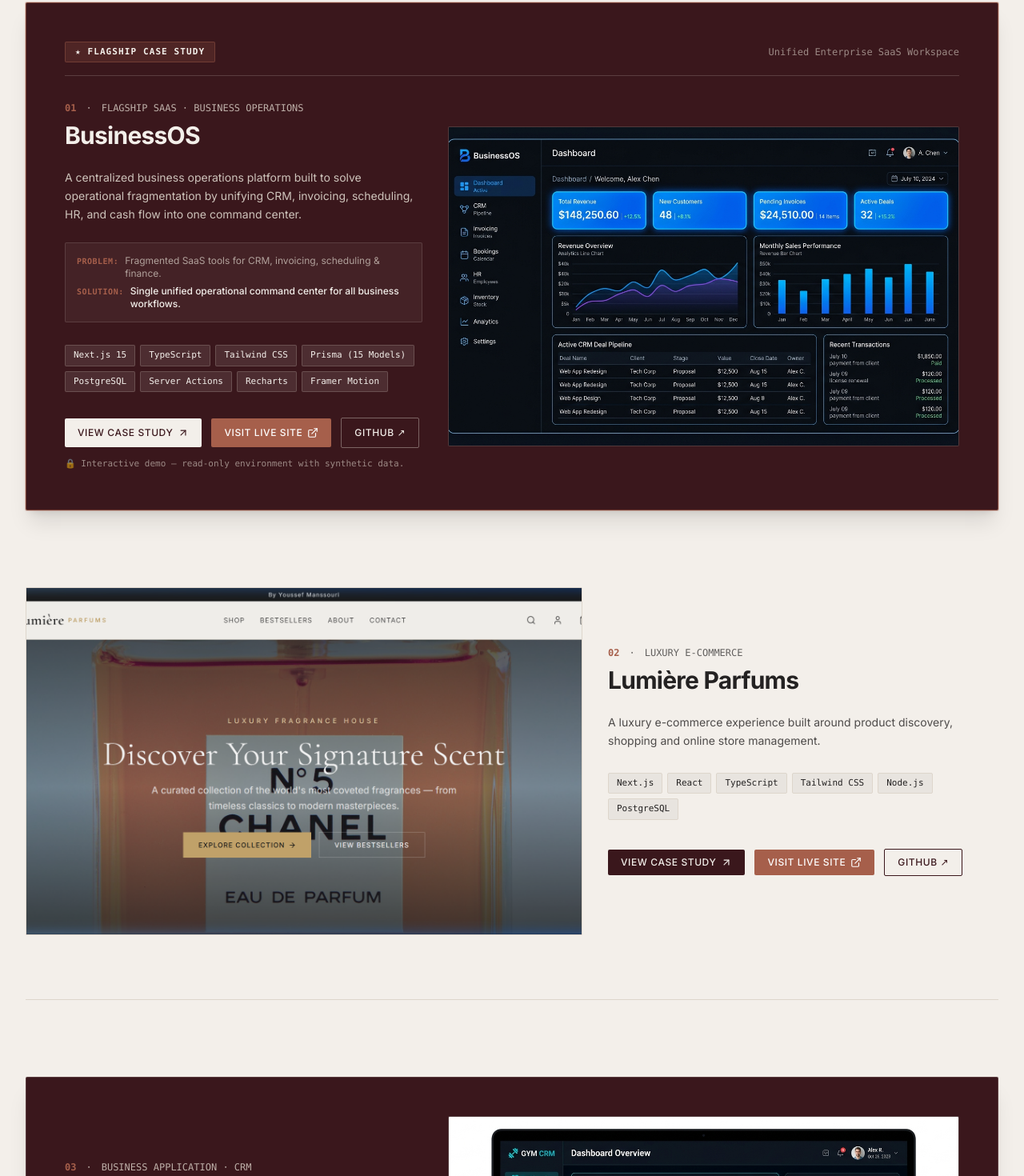
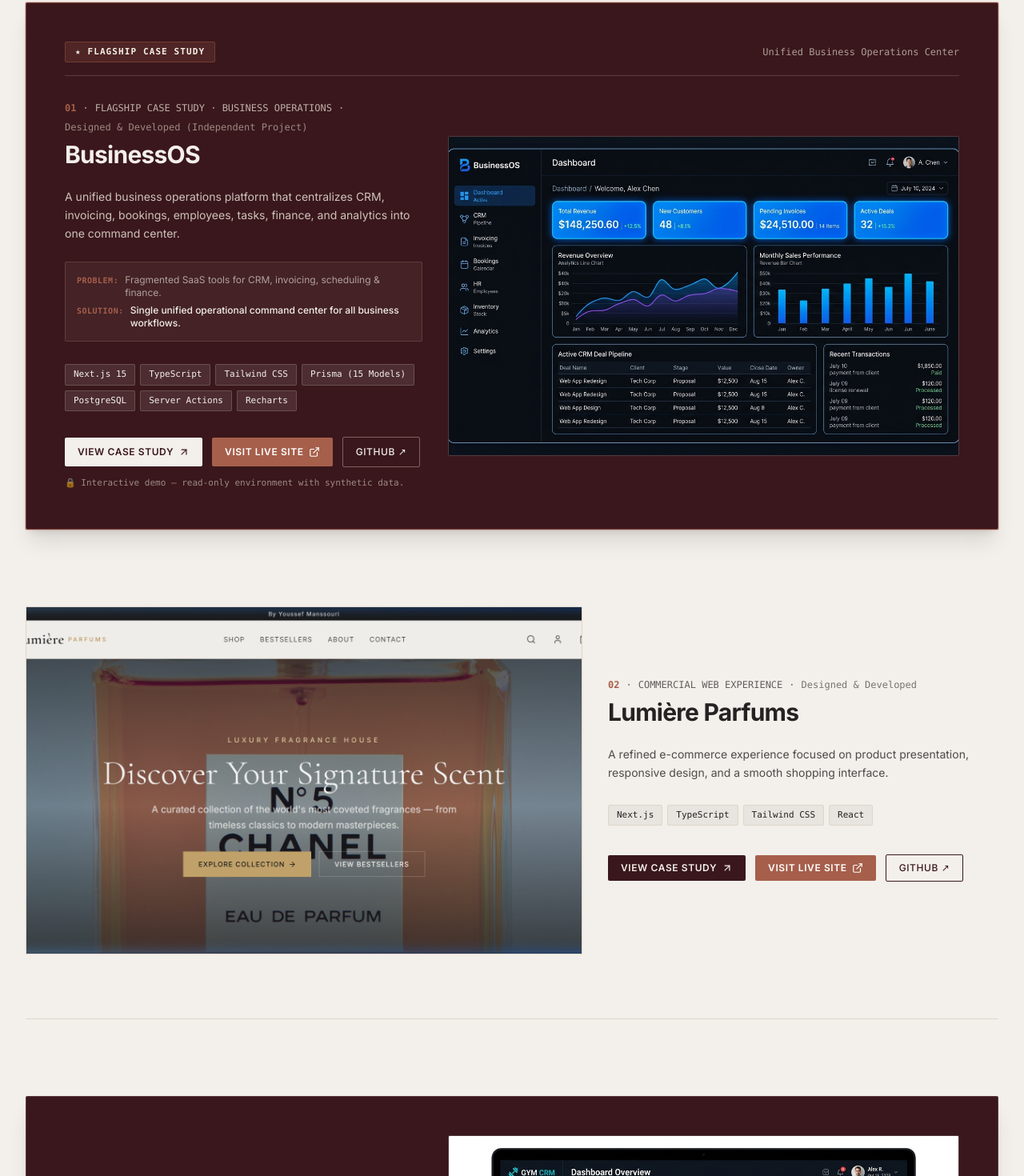
Before and after one commit to youssefmanssouri/manssouri-portfolio, a Next.js app: page / in a window 1280 px wide. Shown: the part 1175-2645 px from the top of the page at 80% size. Built offline with nearby package versions, Linux system fonts and the light colour scheme.

Commit message:
Enhance Selected Work section hierarchy, role metadata & verified tech stack

```diff
--- a/components/sections/selected-work.tsx
+++ b/components/sections/selected-work.tsx
@@ -54,6 +54,7 @@
 }) {
   const shortDesc = language === "fr" ? project.shortDescriptionFr : project.shortDescription;
   const category = language === "fr" ? project.categoryFr : project.category;
+  const role = language === "fr" ? project.roleFr : project.role;
   const itemNum = `0${index + 1}`;
 
   const isFlagship = project.id === "businessos";
@@ -67,8 +68,8 @@
             <div className="inline-flex items-center gap-2 px-3 py-1 rounded-xs bg-[#A65F4B]/20 border border-[#A65F4B]/40 text-[#F3EFEA] text-[11px] font-mono uppercase tracking-widest font-semibold">
               <span>★ {language === "fr" ? "Projet Phare" : "Flagship Case Study"}</span>
             </div>
-            <span className="text-xs font-mono text-[#DED6CC]/60 hidden sm:inline">
-              {language === "fr" ? "Plateforme SaaS Unifiée" : "Unified Enterprise SaaS Workspace"}
+            <span className="text-xs font-mono text-[#DED6CC]/70 hidden sm:inline font-medium">
+              {language === "fr" ? "Plateforme Opérationnelle Unifiée" : "Unified Business Operations Center"}
             </span>
           </div>
         )}
@@ -77,10 +78,12 @@
 
           <div className="lg:col-span-5 space-y-6">
             <div className="space-y-2">
-              <div className="flex items-center gap-3 text-xs font-mono text-[#DED6CC]/80">
+              <div className="flex flex-wrap items-center gap-2 text-xs font-mono text-[#DED6CC]/80">
                 <span className="text-[#A65F4B] font-bold">{itemNum}</span>
                 <span>·</span>
                 <span className="uppercase">{category}</span>
+                <span>·</span>
+                <span className="text-[#DED6CC]/60">{role}</span>
               </div>
               <h3 className="text-2xl sm:text-3xl font-bold text-[#F3EFEA] tracking-tight">
                 {project.name}
@@ -120,7 +123,7 @@
                 <Link
                   href={`/projects/${project.slug}`}
                   prefetch={true}
-                  className="inline-flex items-center gap-1.5 bg-[#F3EFEA] text-[#3A171C] px-4 py-2.5 rounded-xs text-xs font-medium uppercase tracking-wider hover:bg-white transition-all active:scale-[0.98]"
+                  className="inline-flex items-center gap-1.5 bg-[#F3EFEA] text-[#3A171C] px-4 py-2.5 rounded-xs text-xs font-semibold uppercase tracking-wider hover:bg-white transition-all active:scale-[0.98]"
                 >
                   {t("work.viewCaseStudy")}
                   <ArrowUpRight className="w-3.5 h-3.5" />
@@ -131,7 +134,7 @@
                     href={project.liveUrl}
                     target="_blank"
                     rel="noopener noreferrer"
-                    className="inline-flex items-center gap-1.5 bg-[#A65F4B] text-white px-4 py-2.5 rounded-xs text-xs font-medium uppercase tracking-wider hover:opacity-90 transition-all active:scale-[0.98]"
+                    className="inline-flex items-center gap-1.5 bg-[#A65F4B] text-white px-4 py-2.5 rounded-xs text-xs font-semibold uppercase tracking-wider hover:opacity-90 transition-all active:scale-[0.98]"
                   >
                     {t("work.visitLive")}
                     <ExternalLink className="w-3.5 h-3.5" />
@@ -177,7 +180,7 @@
     );
   }
 
-  // Light Editorial Card (Lumière Parfums & Others)
+  // Light Editorial Card (Lumière Parfums)
   return (
     <div className="border-b border-[#DED6CC] pb-20">
       <div className="grid grid-cols-1 lg:grid-cols-12 gap-8 items-center">
@@ -202,10 +205,12 @@
         {/* Information Right */}
         <div className="lg:col-span-5 lg:order-2 space-y-6">
           <div className="space-y-2">
-            <div className="flex items-center gap-3 text-xs font-mono text-[#242222]/70">
+            <div className="flex flex-wrap items-center gap-2 text-xs font-mono text-[#242222]/70">
               <span className="text-[#A65F4B] font-bold">{itemNum}</span>
               <span>·</span>
               <span className="uppercase">{category}</span>
+              <span>·</span>
+              <span className="text-[#242222]/60">{role}</span>
             </div>
             <h3 className="text-2xl sm:text-3xl font-bold text-[#242222] tracking-tight">
               {project.name}
@@ -231,7 +236,7 @@
             <Link
               href={`/projects/${project.slug}`}
               prefetch={true}
-              className="inline-flex items-center gap-1.5 bg-[#3A171C] text-[#F3EFEA] px-4 py-2 rounded-xs text-xs font-medium uppercase tracking-wider hover:bg-[#542229] transition-all active:scale-[0.98]"
+              className="inline-flex items-center gap-1.5 bg-[#3A171C] text-[#F3EFEA] px-4 py-2 rounded-xs text-xs font-semibold uppercase tracking-wider hover:bg-[#542229] transition-all active:scale-[0.98]"
             >
               {t("work.viewCaseStudy")}
               <ArrowUpRight className="w-3.5 h-3.5" />
@@ -242,7 +247,7 @@
                 href={project.liveUrl}
                 target="_blank"
                 rel="noopener noreferrer"
-                className="inline-flex items-center gap-1.5 bg-[#A65F4B] text-white px-4 py-2 rounded-xs text-xs font-medium uppercase tracking-wider hover:opacity-90 transition-all active:scale-[0.98]"
+                className="inline-flex items-center gap-1.5 bg-[#A65F4B] text-white px-4 py-2 rounded-xs text-xs font-semibold uppercase tracking-wider hover:opacity-90 transition-all active:scale-[0.98]"
               >
                 {t("work.visitLive")}
                 <ExternalLink className="w-3.5 h-3.5" />
--- a/data/projects.ts
+++ b/data/projects.ts
@@ -5,6 +5,8 @@
   title: string;
   category: string;
   categoryFr: string;
+  role: string;
+  roleFr: string;
   shortDescription: string;
   shortDescriptionFr: string;
   longDescription: string;
@@ -30,11 +32,13 @@
     id: "businessos",
     slug: "businessos",
     name: "BusinessOS",
-    title: "BusinessOS — Flagship All-in-One SaaS Platform",
-    category: "FLAGSHIP SAAS · BUSINESS OPERATIONS",
-    categoryFr: "PLATEFORME SAAS ÉDITORIALE · OPÉRATIONS D'ENTREPRISE",
-    shortDescription: "A centralized business operations platform built to solve operational fragmentation by unifying CRM, invoicing, scheduling, HR, and cash flow into one command center.",
-    shortDescriptionFr: "Une plateforme d'opérations d'entreprise unifiée conçue pour résoudre la fragmentation des outils métiers en regroupant CRM, facturation, réservations, RH et trésorerie.",
+    title: "BusinessOS — Flagship All-in-One Business Operations Platform",
+    category: "FLAGSHIP CASE STUDY · BUSINESS OPERATIONS",
+    categoryFr: "ÉTUDE DE CAS PHARE · OPÉRATIONS D'ENTREPRISE",
+    role: "Designed & Developed (Independent Project)",
+    roleFr: "Conception & Développement (Projet Indépendant)",
+    shortDescription: "A unified business operations platform that centralizes CRM, invoicing, bookings, employees, tasks, finance, and analytics into one command center.",
+    shortDescriptionFr: "Une plateforme d'opérations d'entreprise unifiée centralisant CRM, factures, rendez-vous, RH, tâches, trésorerie et analytics au sein d'un seul centre de contrôle.",
     longDescription: "BusinessOS addresses the inefficiency of fragmented SaaS stacks. Built with Next.js 15 App Router and React 19, it combines 7 core operational modules into a single zero-latency workspace powered by a 15-model Prisma relational schema, server-enforced RBAC, interactive Recharts telemetry, and isolated demo security guards.",
     longDescriptionFr: "BusinessOS résout l'inefficacité des outils SaaS morcelés. Développé avec Next.js 15 App Router et React 19, il réunit 7 modules opérationnels clés au sein d'un espace de travail réactif appuyé par un schéma relationnel Prisma de 15 modèles, un contrôle d'accès RBAC et une sécurisation des données en mode démonstration.",
     overview: "Fragmented operations force growing teams to juggle separate subscriptions for CRM, invoicing, appointment scheduling, employee records, and cash flow reporting. BusinessOS eliminates this friction through a unified operational command center.",
@@ -48,8 +52,7 @@
       "Prisma (15 Models)",
       "PostgreSQL",
       "Server Actions",
-      "Recharts",
-      "Framer Motion"
+      "Recharts"
     ],
     features: [
       "Executive Command Center with live revenue KPIs & activity telemetry",
@@ -89,10 +92,12 @@
     slug: "lumiere-parfums",
     name: "Lumière Parfums",
     title: "Lumière Parfums — Luxury E-Commerce Experience",
-    category: "LUXURY E-COMMERCE",
-    categoryFr: "E-COMMERCE HAUT DE GAMME",
-    shortDescription: "A luxury e-commerce experience built around product discovery, shopping and online store management.",
-    shortDescriptionFr: "Une expérience e-commerce haut de gamme pensée autour de la découverte des produits, de l'achat en ligne et de la gestion de boutique.",
+    category: "COMMERCIAL WEB EXPERIENCE",
+    categoryFr: "EXPÉRIENCE WEB COMMERCIALE",
+    role: "Designed & Developed",
+    roleFr: "Conception & Développement",
+    shortDescription: "A refined e-commerce experience focused on product presentation, responsive design, and a smooth shopping interface.",
+    shortDescriptionFr: "Une expérience e-commerce haut de gamme axée sur la présentation des produits, le design réactif et une interface d'achat fluide.",
     longDescription: "Lumière Parfums is a bespoke digital fragrance house featuring interactive note-profile filtering, high-definition product galleries, persistent cart management, customer accounts, and an administration portal.",
     longDescriptionFr: "Lumière Parfums est une boutique numérique sur mesure dédiée à la haute parfumerie, offrant un filtrage interactif des notes olfactives, des galeries produits haute définition, un panier persistant et un espace d'administration.",
     overview: "Designed for niche fragrance connoisseurs, Lumière Parfums combines editorial storytelling with seamless checkout mechanics and inventory management.",
@@ -101,11 +106,9 @@
     objectiveFr: "Développer une boutique en ligne haut de gamme privilégiant l'élégance visuelle, le filtrage rapide du catalogue et une expérience d'achat fluide.",
     technologies: [
       "Next.js",
-      "React",
       "TypeScript",
       "Tailwind CSS",
-      "Node.js",
-      "PostgreSQL"
+      "React"
     ],
     features: [
       "Dynamic fragrance catalog with olfactive notes & accords filtering",
@@ -138,11 +141,13 @@
     id: "gym-crm",
     slug: "gym-crm",
     name: "Gym CRM",
-    title: "Gym CRM — Fitness Facility Management",
-    category: "BUSINESS APPLICATION · CRM",
-    categoryFr: "APPLICATION MÉTIER · GESTION DE SALLE",
-    shortDescription: "A full-stack gym management platform designed to centralize members, operations, payments and day-to-day workflows.",
-    shortDescriptionFr: "Une plateforme complète de gestion pour salles de sport, conçue pour centraliser les adhérents, les opérations, les paiements et les activités quotidiennes.",
+    title: "Gym CRM — Practical Business Management Application",
+    category: "BUSINESS APPLICATION",
+    categoryFr: "APPLICATION MÉTIER",
+    role: "Designed & Developed",
+    roleFr: "Conception & Développement",
+    shortDescription: "A practical management application designed to organize gym operations, member information, and day-to-day administrative workflows.",
+    shortDescriptionFr: "Une application de gestion pratique conçue pour organiser l'activité des salles de sport, les adhérents et les tâches administratives.",
     longDescription: "Gym CRM provides fitness center managers and front-desk staff with instant member check-ins, membership renewal tracking, class scheduling, trainer management, and financial revenue reporting.",
     longDescriptionFr: "Gym CRM offre aux gestionnaires de salles de sport et hôtes d'accueil un outil rapide pour les pointages, le suivi des réabonnements, le planning des cours, la gestion des coachs et le chiffre d'affaires.",
     overview: "Engineered to handle high-frequency member verification and daily gym workflows, Gym CRM eliminates manual paperwork and speeds up reception check-ins.",
@@ -154,8 +159,7 @@
       "TypeScript",
       "Tailwind CSS",
       "Prisma",
-      "PostgreSQL",
-      "Chart.js"
+      "PostgreSQL"
     ],
     features: [
       "Member management database with renewal alert indicators",
```
